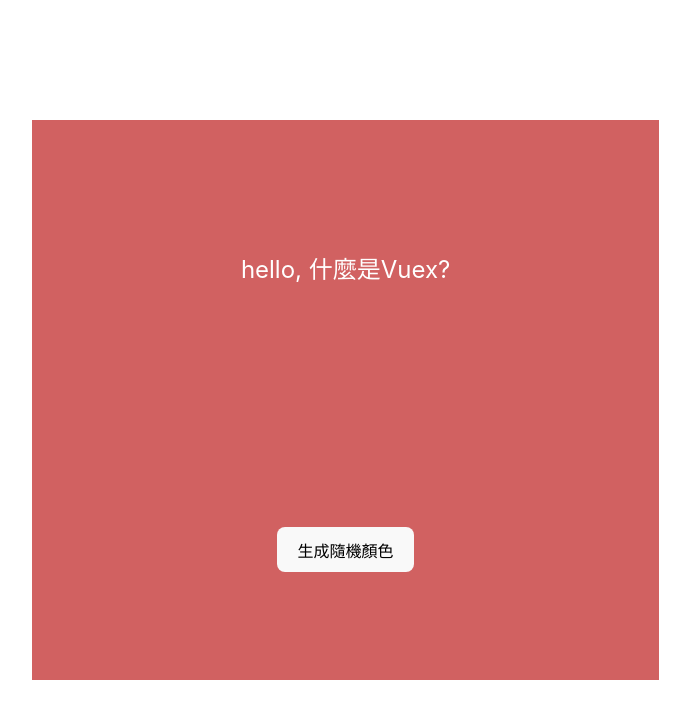
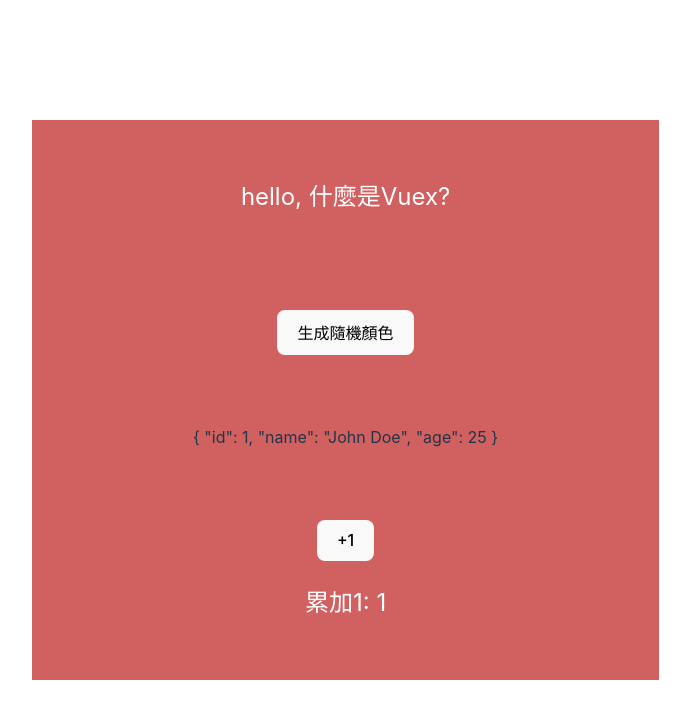
Before and after one commit to kamitom/vite-proj1, a Vue app: page / in a window 1280 px wide. Shown: the top 718 px of the page, without its empty margins (160-850 px from the left). Built offline with nearby package versions, Linux system fonts and the light colour scheme.

Commit message:
chore: test vuex

```diff
--- a/src/components/HelloStore.vue
+++ b/src/components/HelloStore.vue
@@ -3,6 +3,15 @@
     <div class="testMain">
       <p>hello, 什麼是Vuex?</p>
       <button @click="changeBgColor()">生成隨機顏色</button>
+      <div>
+        <span>{{ person }}</span>
+      </div>
+      <div>
+        <button @click="addNum1()">+1</button>
+        <p>
+          累加1: {{ num }}
+        </p>
+      </div>
     </div>
   </div>
 </template>
@@ -13,6 +22,9 @@
 
   const store = useStore();
 
+  const num = computed(() => store.state.num);
+  const person = computed(() => store.state.person);
+
   const bgColor = computed(() => {
     const colors = store.state.color;
     return `rgb(${colors.join(", ")})`
@@ -21,6 +33,10 @@
 
   const changeBgColor = () => {
     store.commit('randomColor');
+  }
+
+  const addNum1 = () => {
+    store.commit('addNum');
   }
 
 </script>
--- a/src/main.js
+++ b/src/main.js
@@ -2,14 +2,20 @@
 import './style.css';
 import App from './App.vue';
 import { createStore } from 'vuex';
-
-const app = createApp(App);
 
 const store = createStore({
   state() {
     return {
       count: 0,
       color: [209, 97, 97],
+      num: 1,
+      arr: [1, 2, 3, 4, 5],
+      person: {
+        id: 1,
+        name: 'John Doe',
+        age: 25,
+      },
+      isRich: false,
     };
   },
   mutations: {
@@ -23,8 +29,16 @@
         Math.floor(Math.random() * 255),
       ];
     },
+    multiply(state) {
+      state.num *= 2;
+    },
+    addNum(state) {
+      state.num++;
+    },
   },
 });
+
+const app = createApp(App);
 
 app.use(store);
 app.mount('#app');
```
